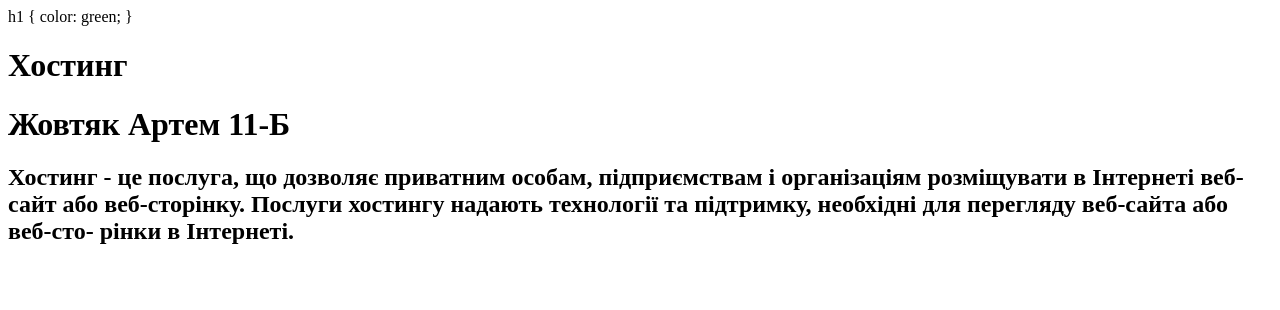
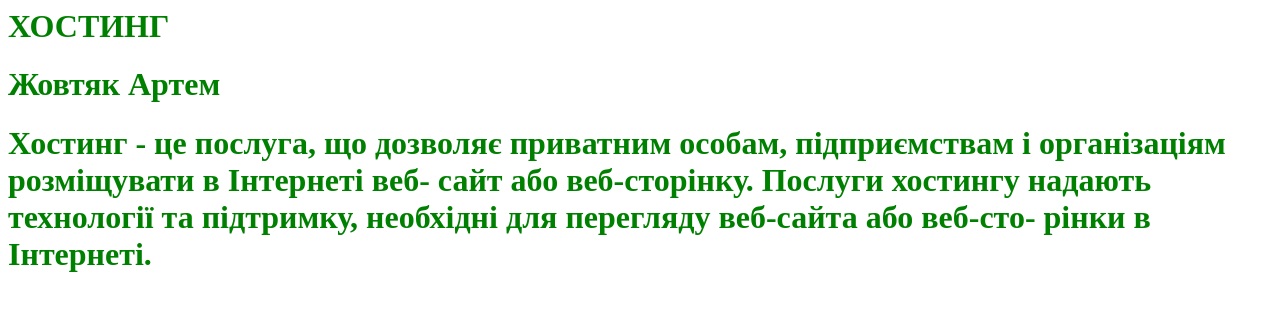
Before and after one commit to ArtemZhovtyak/Test-page, a plain HTML site: page index.html in a window 1280 px wide. Drawn offline with Linux system fonts and the light colour scheme.

Commit message:
Update index.html

```diff
--- a/index.html
+++ b/index.html
@@ -1,14 +1,13 @@
-<styel>
+<style>
 h1 {
   color: green;
   }
 </style>
 
-<h1>Хостинг</h1>
-
-  <h1>Жовтяк Артем 11-Б<h1>
-  <h2>Хостинг - це послуга, що дозволяє приватним особам,
+<h1>ХОСТИНГ</h1>
+<h1>Жовтяк Артем<h1>
+<h1>Хостинг - це послуга, що дозволяє приватним особам,
 підприємствам і організаціям розміщувати в Інтернеті веб-
 сайт або веб-сторінку. Послуги хостингу надають технології
 та підтримку, необхідні для перегляду веб-сайта або веб-сто-
-рінки в Інтернеті.<h2>
+рінки в Інтернеті.<h1>
```
